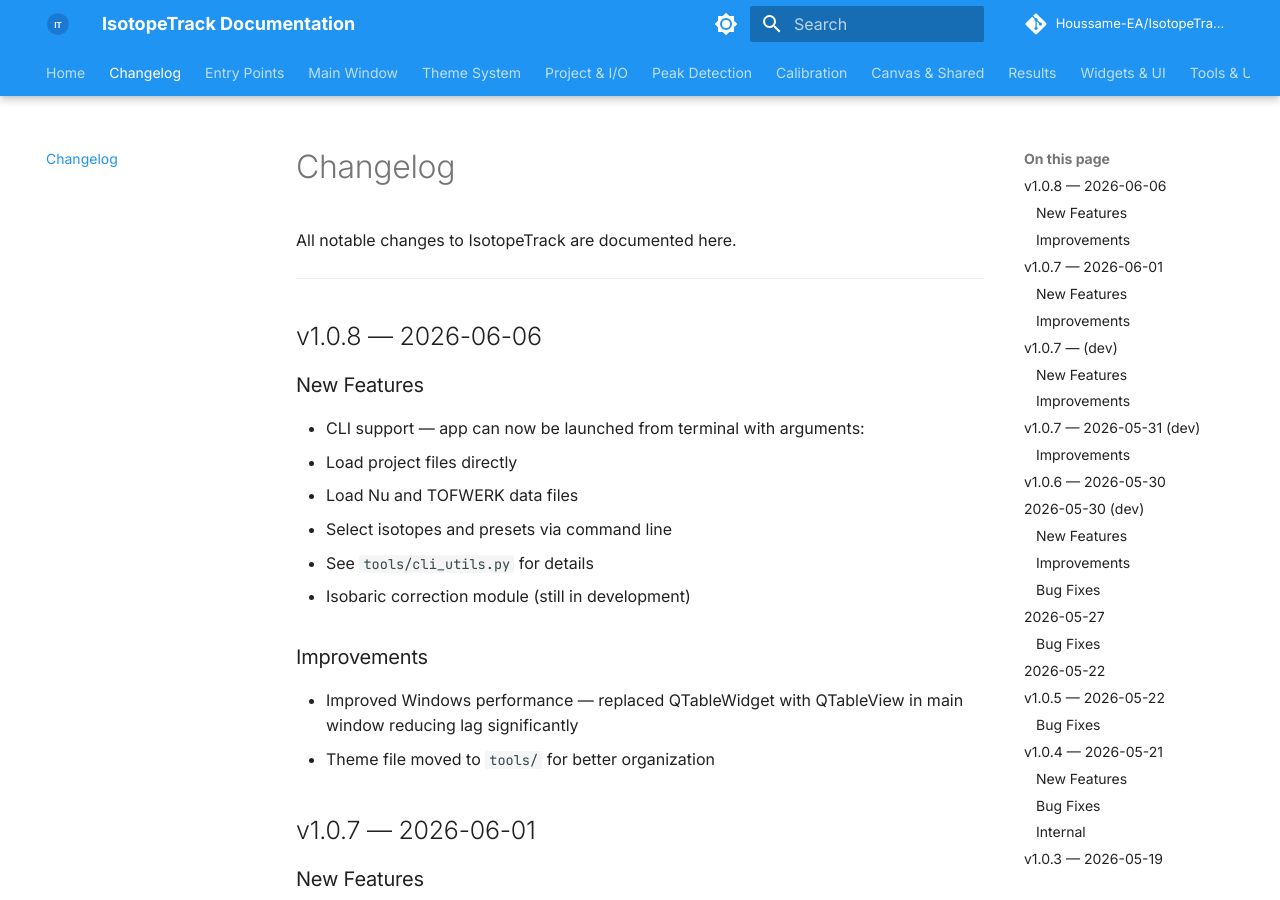
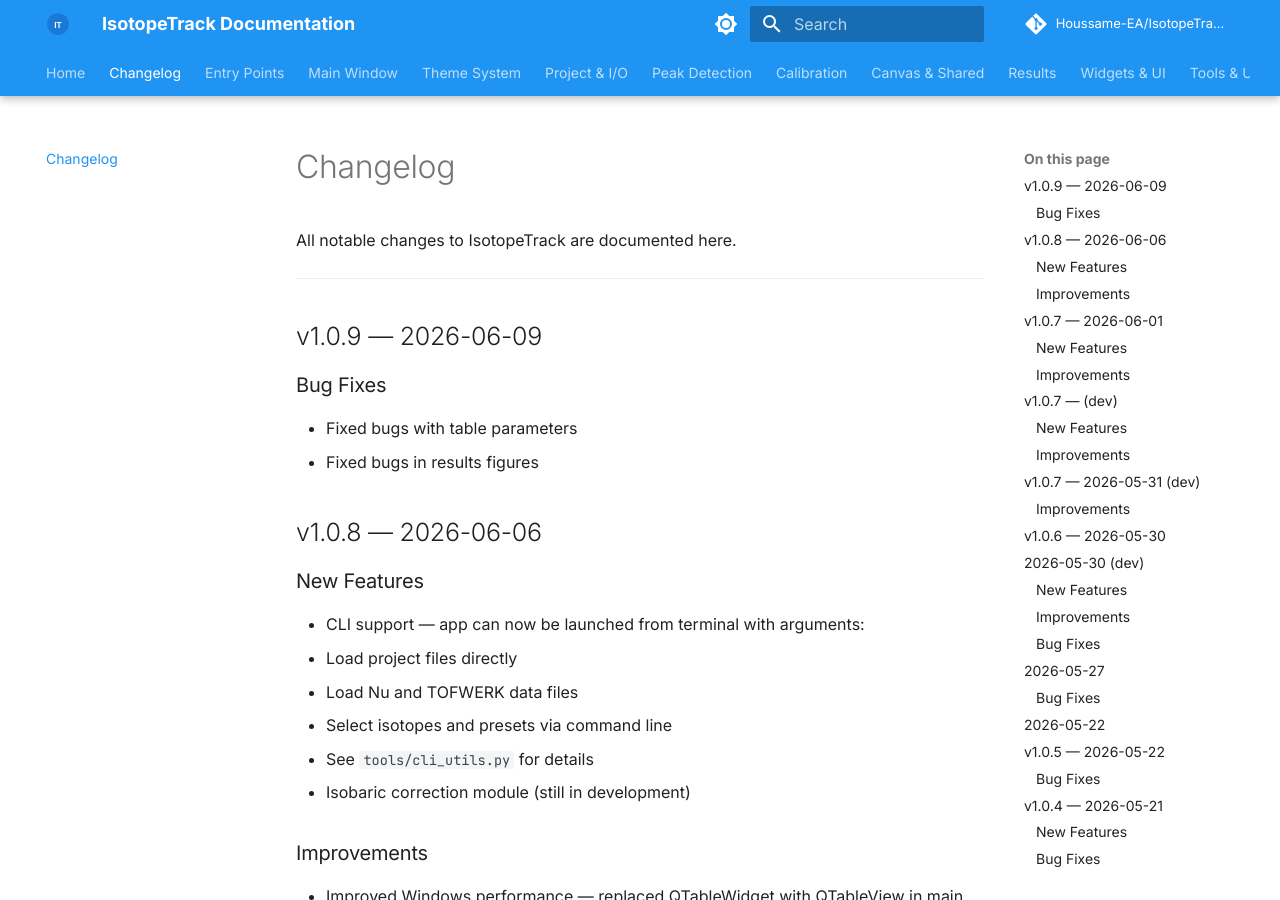
Before and after one commit to Houssame-EA/IsotopeTrack, an MkDocs documentation site: the page built from docs/changelog.md, in a window 1280 px wide and 900 px high. Built offline with MkDocs 1.6.1 and Material for MkDocs 9.7.7, drawn with Linux system fonts in a browser that asks for light colours; comment, search, counter and statistics services are not loaded; the version menu is left out.

Commit message:
docs: update changelog [skip ci]

```diff
--- a/docs/changelog.md
+++ b/docs/changelog.md
@@ -3,6 +3,12 @@
 All notable changes to IsotopeTrack are documented here.
 
 ---
+
+## v1.0.9 — 2026-06-09
+
+### Bug Fixes
+- Fixed bugs with table parameters
+- Fixed bugs in results figures
 
 ## v1.0.8 — 2026-06-06
 
```
